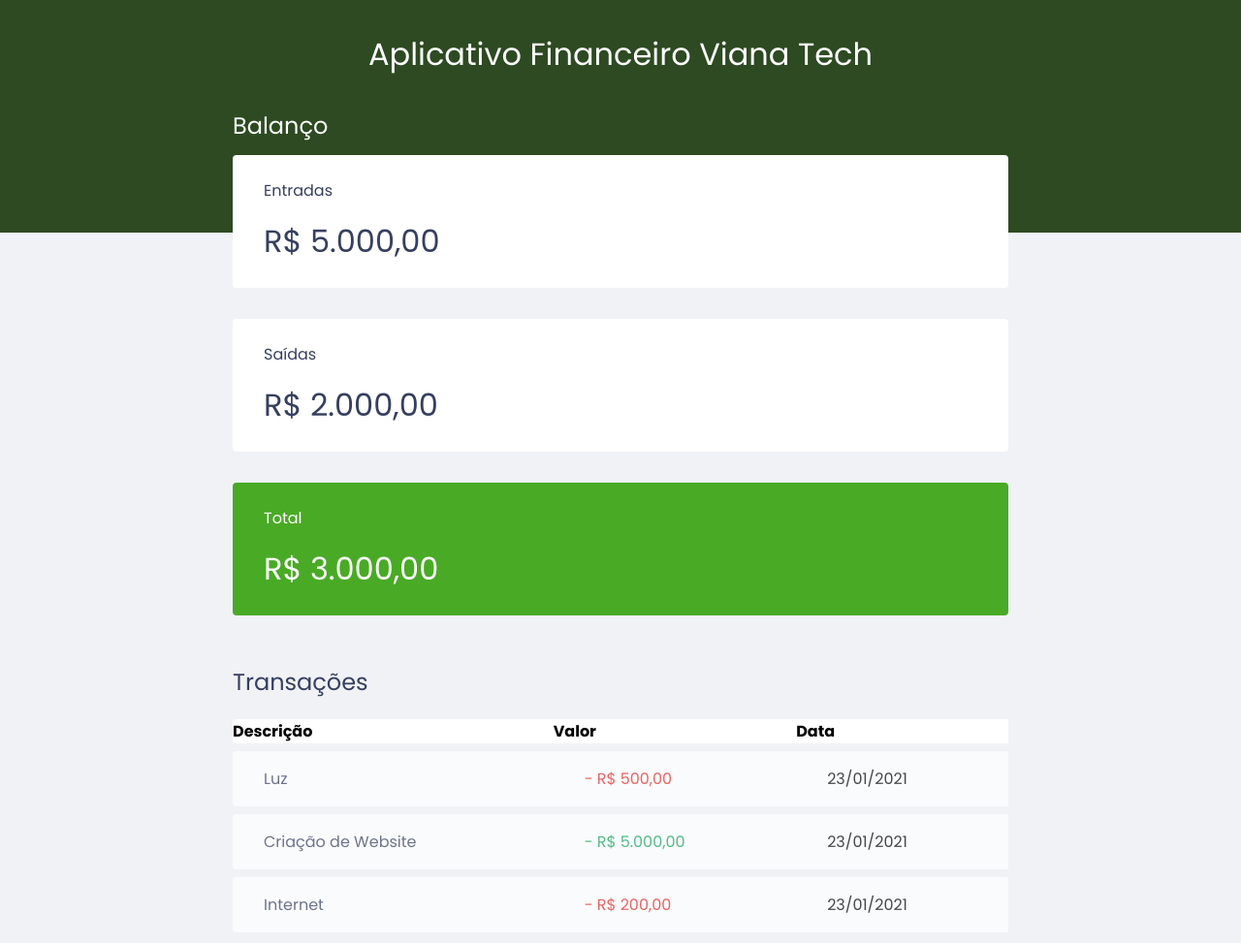
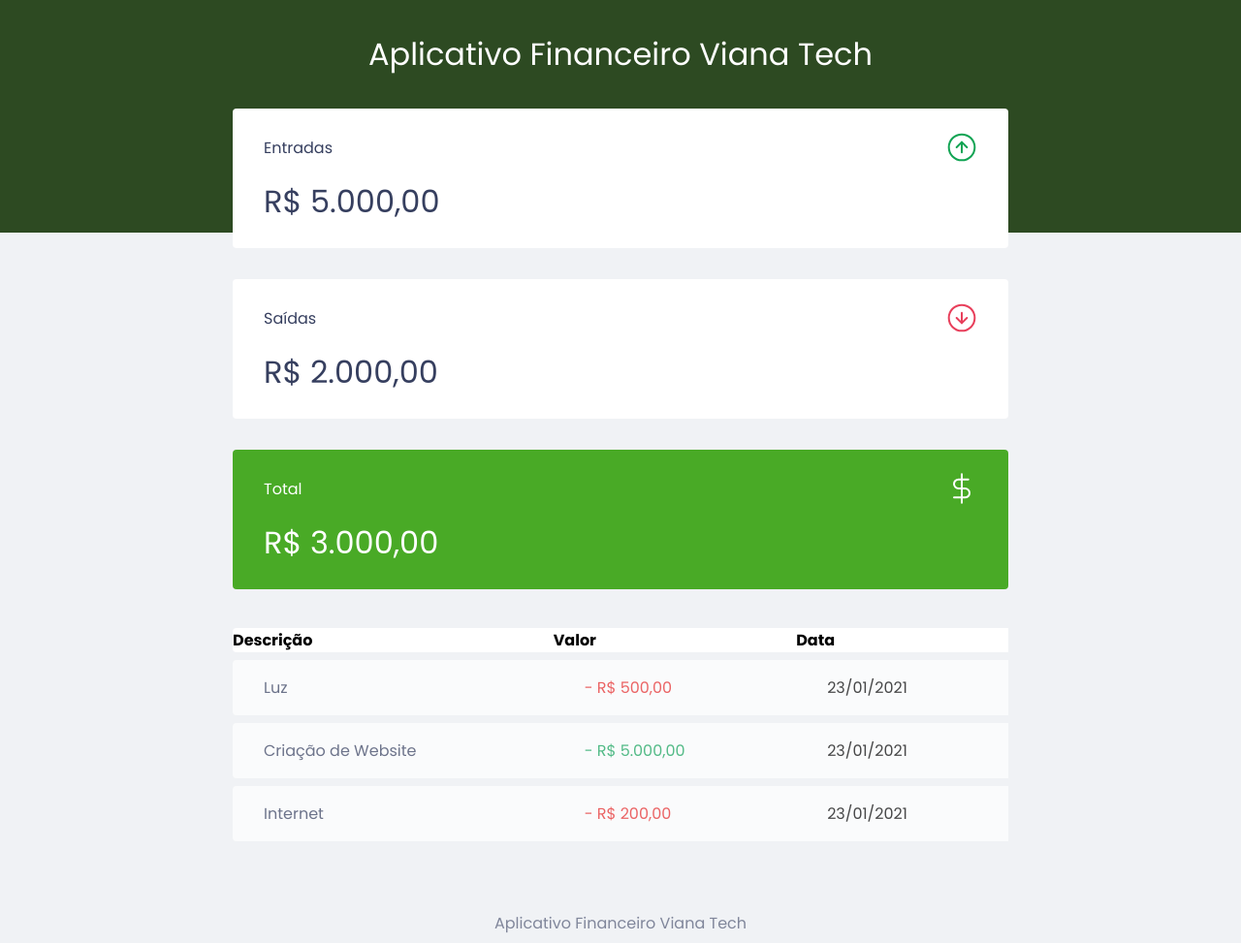
Before and after one commit to EmmanuelVirtual/app-financeiro, a plain HTML site: page index.html in a window 1280 px wide. Shown: the top 973 px of the page at 97% size. Drawn offline with Linux system fonts and the light colour scheme.

Commit message:
aplicando pastas assets

```diff
--- a/index.html
+++ b/index.html
@@ -21,18 +21,29 @@
 
     <main class="container">
         <section id="balance">
-            <h2>Balanço</h2>
+            <h2 class="sr-only">Balanço</h2>
 
             <div class="card">
-                <h3>Entradas</h3>
+                <h3>
+
+                <span>Entradas</span>
+                <img src="./assets/income.svg" alt="Imagem de Entradas">
+
+            </h3>
                 <p>R$ 5.000,00</p>
             </div>
             <div class="card">
-                <h3>Saídas</h3>
+                <h3>
+                <span>Saídas</span>
+                <img src="./assets/expense.svg" alt="Imagem de Saídas">
+                </h3>
                 <p>R$ 2.000,00</p>
             </div>
             <div class="card total">
-                <h3>Total</h3>
+                <h3>
+                <span>Total</span>
+                <img src="./assets/total.svg" alt="Imagem de Total">
+                </h3>
                 <p>R$ 3.000,00</p>
             </div>
 
@@ -41,7 +52,7 @@
         </section>
 
         <section id="transaction">
-            <h2>Transações</h2>
+            <h2 class="sr-only">Transações</h2>
             <table id="data-table">
                 <thead>
                     <tr>
--- a/style.css
+++ b/style.css
@@ -11,6 +11,17 @@
 body {
     background: #f0f2f5;
     font-family: 'Poppins', sans-serif;
+}
+
+.sr-only {
+    position: absolute;
+    width: 1px;
+    height: 1px;
+    margin: -1px;
+    overflow: hidden;
+    clip: rect(0, 0, 0, 0);
+    white-space: nowrap;
+    border-width: 0;
 }
 
 .container{
@@ -63,6 +74,10 @@ header h1#logo {
 .card h3 {
     font-weight: normal;
     font-size: 1rem;
+
+    display: flex;
+    align-items: center;
+    justify-content: space-between;
 }
 
 .card p {
```
Also changed, not shown: assets/expense.svg (added), assets/income.svg (added), assets/logo.svg (added), assets/minus.svg (added), assets/plus.svg (added), assets/total.svg (added).
